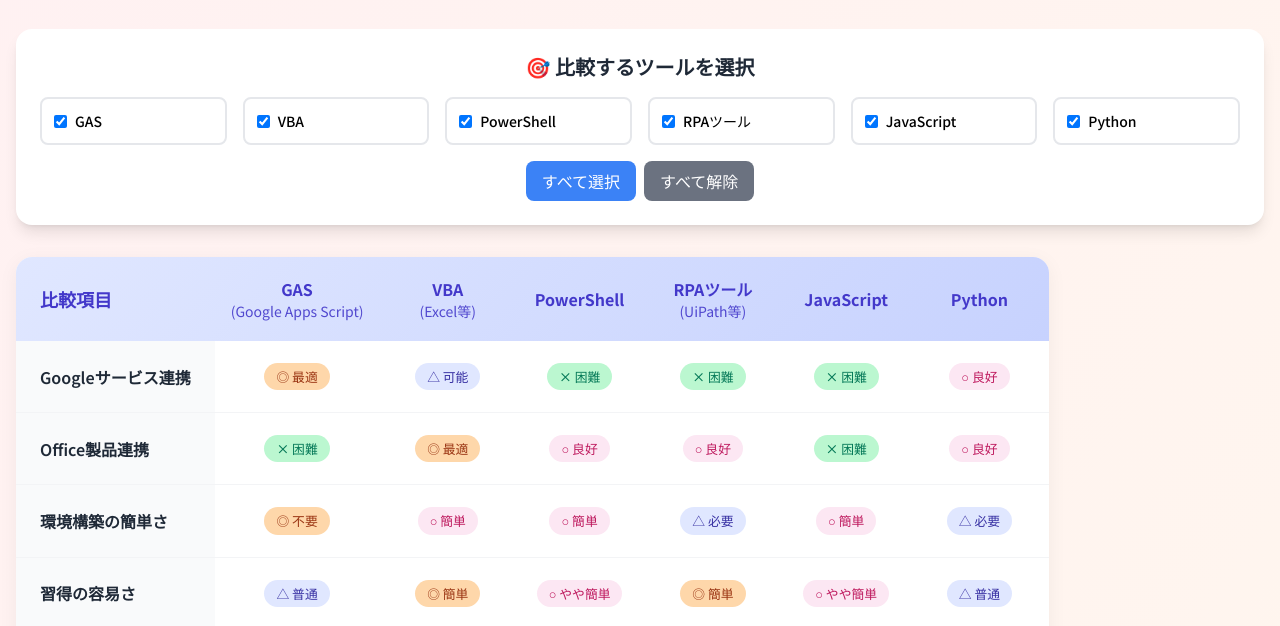
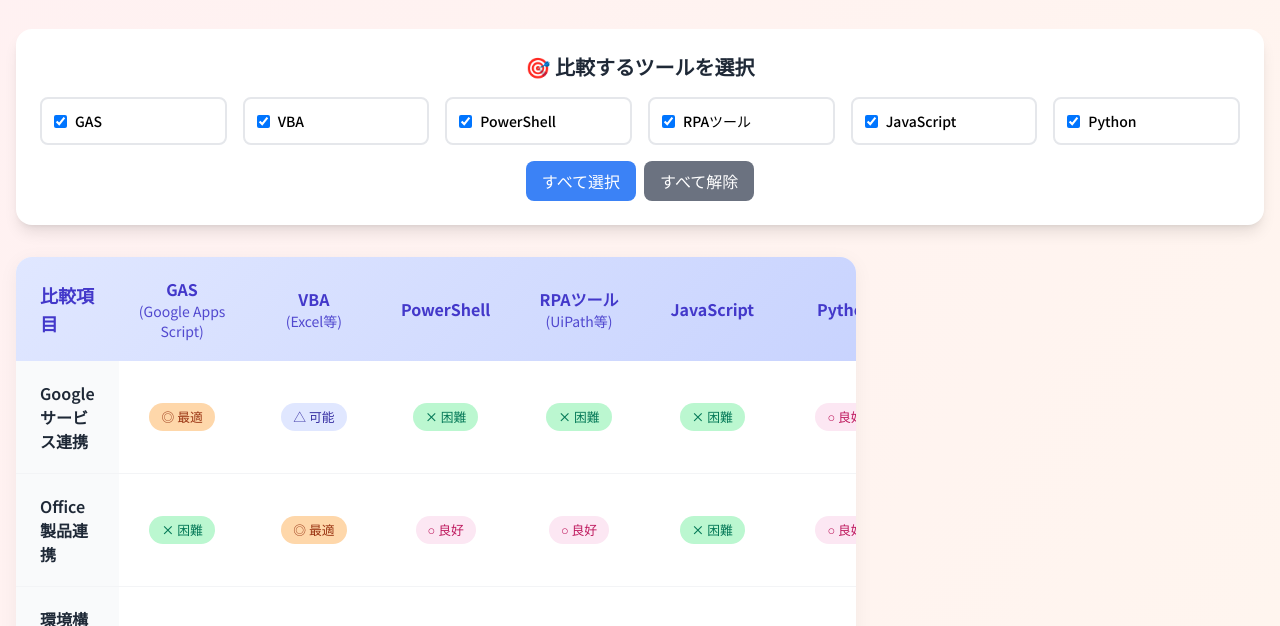
Before and after one commit to myn0306/DX, a plain HTML site: page index.html in a window 1280 px wide. Shown: the part 119-745 px from the top of the page. Drawn offline with nearby package versions, Linux system fonts and the light colour scheme.

Commit message:
Update index.html

```diff
--- a/index.html
+++ b/index.html
@@ -199,8 +199,8 @@
         </div>
 
         <div class="table-container mb-8 comparison-table">
-            <div class="overflow-x-auto">
-                <table class="w-full min-w-[1000px]">
+            <div class="overflow-x-auto mx-auto">
+                <table class="w-full">
                     <thead>
                         <tr class="table-header">
                             <th class="px-6 py-5 text-left font-semibold text-lg">比較項目</th>
@@ -373,8 +373,7 @@
             // PC表示の更新
             const headerCells = document.querySelectorAll('.comparison-table th[data-tool]');
             const tableRows = document.querySelectorAll('.comparison-table .tool-row');
-            const firstHeader = document.querySelector('.comparison-table th:first-child');
-            const selectedCount = selectedTools.length;
+            const pcTableWrapper = document.querySelector('.comparison-table .overflow-x-auto');
 
             headerCells.forEach(header => {
                 const toolName = header.getAttribute('data-tool');
@@ -390,6 +389,20 @@
                     }
                 });
             });
+
+            // テーブル幅を動的に設定して中央寄せ
+            const selectedCount = selectedTools.length;
+            const table = document.querySelector('.comparison-table table');
+            const comparisonColumnWidth = 120; // 比較項目列の幅を固定 (px)
+            const toolColumnWidth = 120; // ツール列の幅を固定 (px)
+
+            // 選択された列数に応じてテーブルの幅を計算
+            const totalWidth = comparisonColumnWidth + (toolColumnWidth * selectedCount);
+            table.style.width = `${totalWidth}px`;
+
+            // overflow-x-autoのコンテナの幅もテーブルと同じにする
+            pcTableWrapper.style.width = `${totalWidth}px`;
+
 
             // モバイル表示の更新
             let mobileHtml = '';
```
